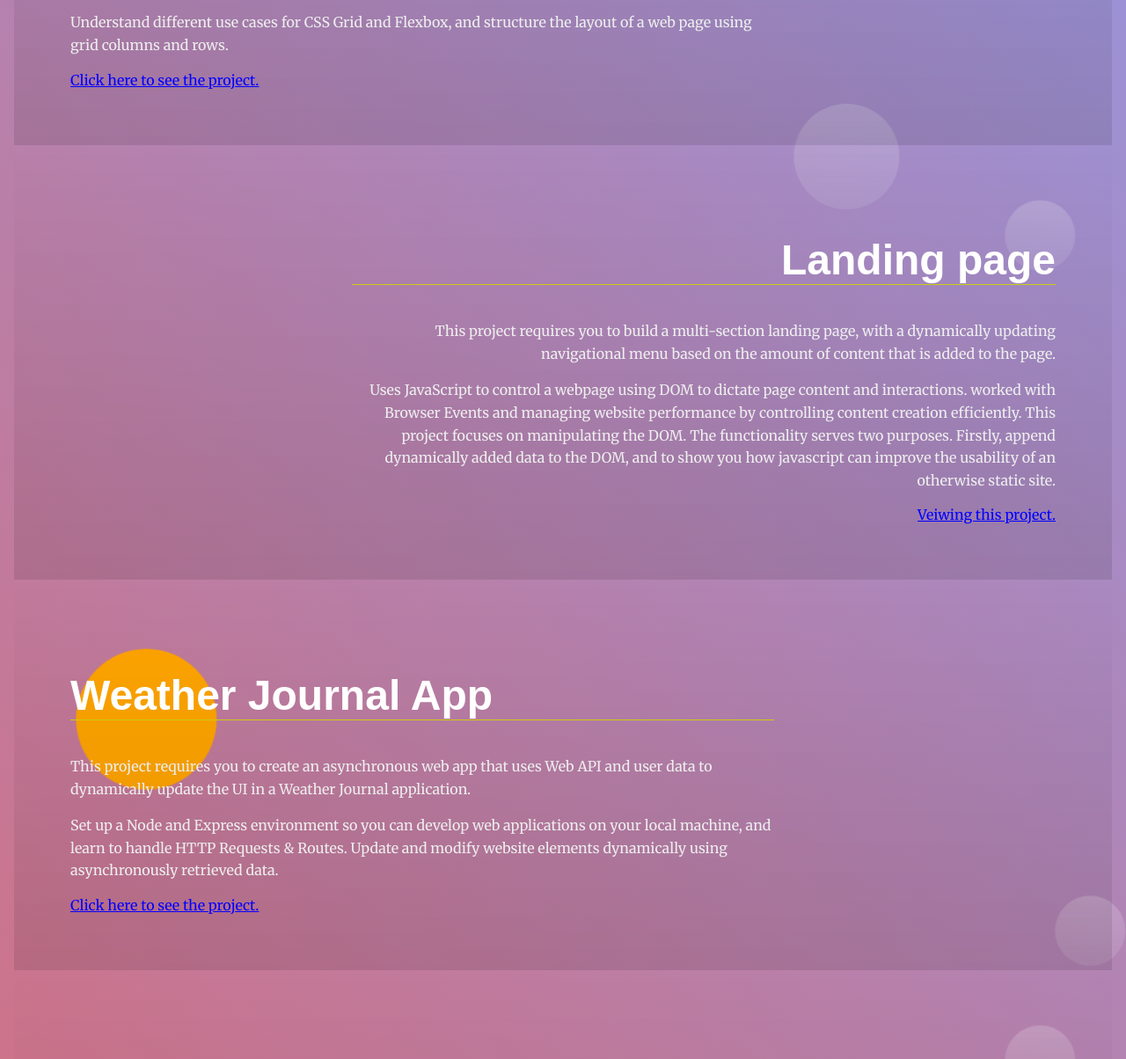
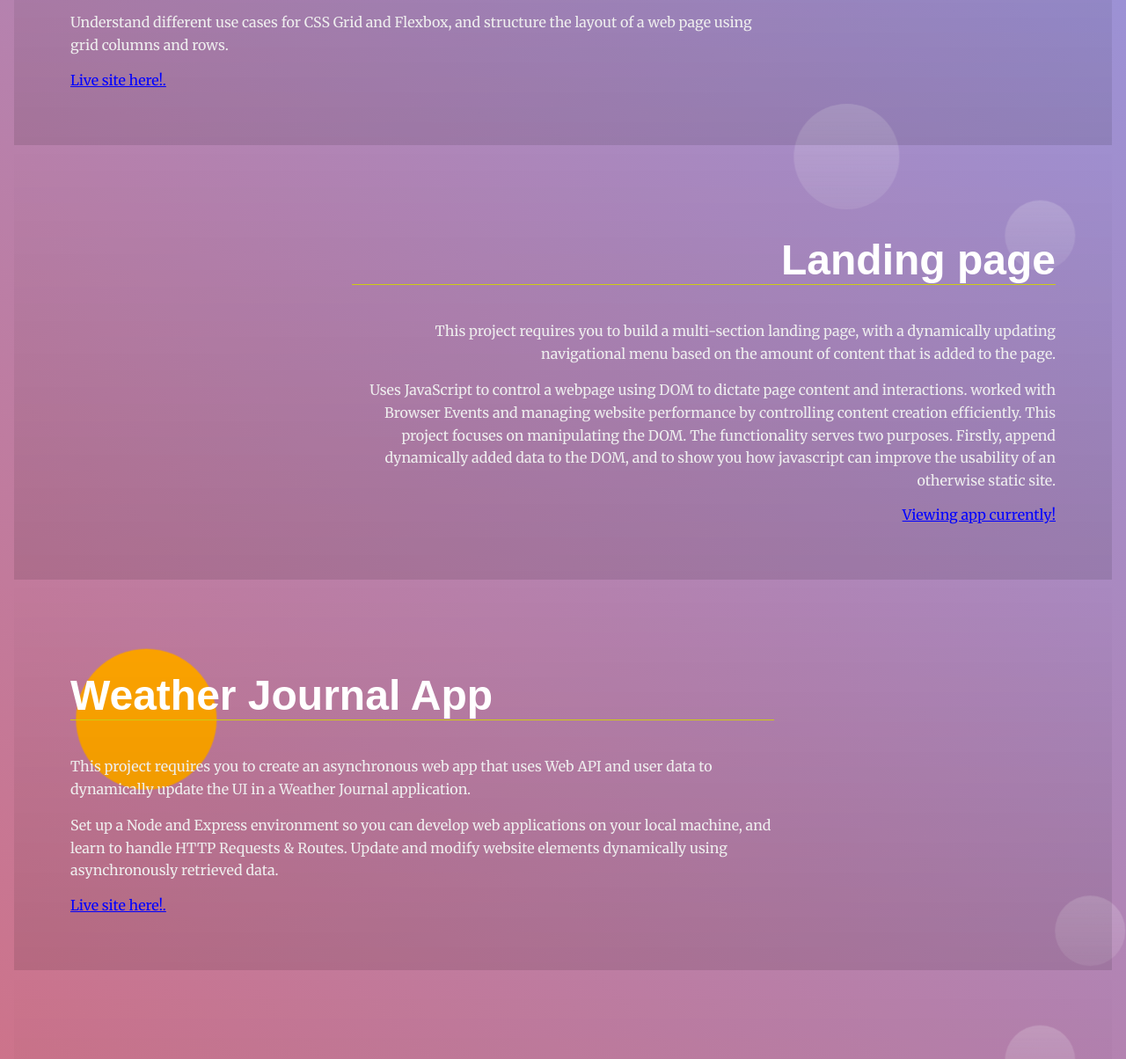
Before and after one commit to sdkdeepa/Landing-page-application, a plain HTML site: page index.html in a window 1280 px wide. Shown: the part 548-1752 px from the top of the page at 88% size. Drawn offline with Linux system fonts and the light colour scheme.

Commit message:
Project live liks added

```diff
--- a/index.html
+++ b/index.html
@@ -45,8 +45,7 @@
         <p>I built a personal art blog website with three page navigations containing my personal art images, responsive layouts, and styling. Some of the considerations for this projects are appropriately
           structuring files, as well as use proper CSS and HTML formatting & style.</p>
         <p> Understand different use cases for CSS Grid and Flexbox, and structure the layout of a web page using grid columns and rows.</p>
-        <a class="project-link" href="https://deepa-art-blog.netlify.app/"target="_blank">Click here to
-          see the project.</a>
+        <a class="project-link" href="https://deepa-art-blog.netlify.app/"target="_blank">Live site here!.</a>
       </div>
     </section>
 
@@ -61,8 +60,7 @@
           This project focuses on manipulating the DOM. The functionality serves two purposes. Firstly, append dynamically added data to the DOM, and to show you how
           javascript can improve the usability of an otherwise static site.
          </p>
-        <a class="project-link" href="https://deepa-frontendprojects.netlify.app"target="_blank">Veiwing this
-          project.</a>
+        <a class="project-link" href="https://deepa-frontendprojects.netlify.app"target="_blank">Viewing app currently!</a>
       </div>
     </section>
 
@@ -74,8 +72,7 @@
           update the UI in a Weather Journal application.</p>
         <p>Set up a Node and Express environment so you can develop web applications on your local machine, and learn to handle HTTP Requests & Routes.
           Update and modify website elements dynamically using asynchronously retrieved data.</p>
-        <a class="project-link" href="https://deepa-basic-weather-app.herokuapp.com/"target="_blank">Click here to see
-          the project.</a>
+        <a class="project-link" href="https://deepa-basic-weather-app.herokuapp.com/"target="_blank">Live site here!.</a>
 
       </div>
     </section>
@@ -90,7 +87,7 @@
          Node and express is used for the webserver and routing. The app has dev and prod environments, each with their own set of tools and commands.
         Core skills: Develop an understanding of how to use build tools, such as Webpack, for automating build tasks. Create CSS variables with Sass and configure Webpack to use Sass controlled stylesheets.
         Learn how to cache server data and website functionality using Service Worker.
-          </p> <a class="project-link" href="https://deepa-nlp-app.herokuapp.com/"target="_blank">Click here to see the project.</a>
+          </p> <a class="project-link" href="https://deepa-nlp-app.herokuapp.com/"target="_blank">Live site here!.</a>
       </div>
     </section>
 
@@ -105,8 +102,7 @@
           using information obtained from external APIs. This project is completely build from scratch on vanilla javascript, working with objects and DOM elements to
           retrieve data from 3 different APIs (geonames, pixabay, and weatherbit).
           Finally, used Webpack environment, using an express server, and with service workers .</p>
-        <a class="project-link" href="https://github.com/sdkdeepa/Udacity-FEND-capstone-project"target="_blank">Click here to see
-          the project.</a>
+        <a class="project-link" href="https://deepa-travplan.herokuapp.com/"target="_blank">Live site here!.</a>
         <br>
         <a href="fend.pdf" title="Certificate" class="btn"> See Certificate </a>
       </div>
```
